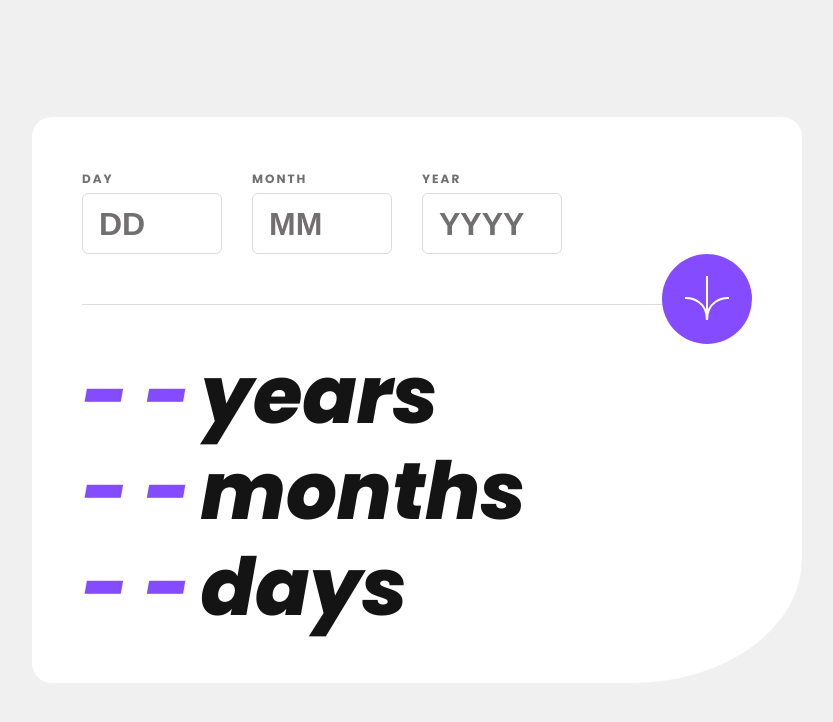
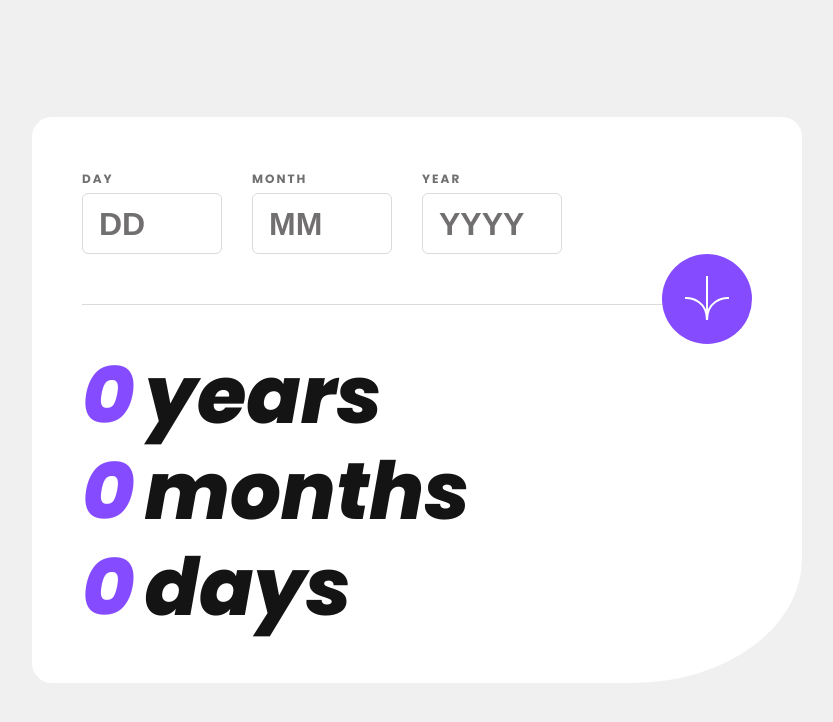
Before and after one commit to hun-ah/age-calculator, a React (Vite) app: page / in a window 1280 px wide. Shown: the top 722 px of the page, without its empty margins (223-1056 px from the left). Built offline with nearby package versions, Linux system fonts and the light colour scheme.

Commit message:
imported number animation component and passed props

```diff
--- a/src/components/date/Date.jsx
+++ b/src/components/date/Date.jsx
@@ -1,10 +1,10 @@
 import styles from './date.module.css';
+import Number from '../number/Number.jsx';
 
-const Date = ({ text, number }) => {
-  const display = number || number === 0 ? number : '- -';
+const Date = ({ text, number, initialRender }) => {
   return (
     <div className={styles.container}>
-      <span className={styles.number}>{display}</span>
+      <Number n={number} initialRender={initialRender} />
       <span className={styles.text}>
         {number === 1 ? text.slice(0, -1) : text}
       </span>
```
